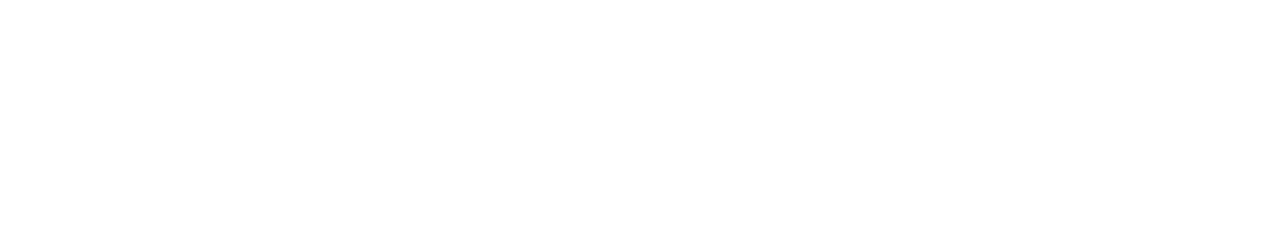
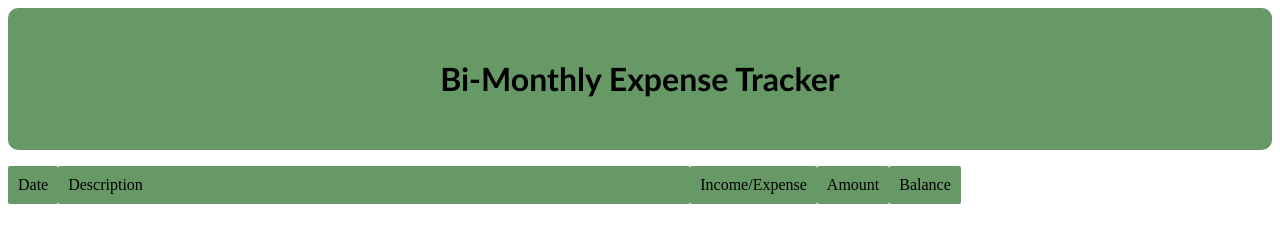
Before and after one commit to BigEVK/MoneyTracker, a plain HTML site: page index.html in a window 1280 px wide. Drawn offline with Linux system fonts and the light colour scheme.

Commit message:
initial layout

```diff
--- a/assets/css/style.css
+++ b/assets/css/style.css
@@ -0,0 +1,35 @@
+* {
+    box-sizing: border-box;
+}
+body {
+
+}
+header {
+    background: #669966;
+    font-family:'Gill Sans', 'Gill Sans MT', Calibri, 'Trebuchet MS', sans-serif;
+    border-radius: 10px;
+    padding: 30px 30px;
+}
+h1 {
+    text-align: center;
+}
+
+.lineItemOne {
+    display: flex;
+    /* box-sizing: content-box; */
+    align-content: stretch;
+    width: 100%;
+}
+.date .desc .incExp .amount .balance {
+    display: block;
+
+    background: #669966;
+}
+#container {
+    background: #669966;
+    border-radius: 2px;
+    padding: 10px
+}
+.desc {
+    width: 50%;
+}
--- a/index.html
+++ b/index.html
@@ -1,12 +1,39 @@
 <!DOCTYPE html>
 <html lang="en">
+
 <head>
     <meta charset="UTF-8">
     <meta http-equiv="X-UA-Compatible" content="IE=edge">
     <meta name="viewport" content="width=device-width, initial-scale=1.0">
     <title>Money Tracker</title>
+    <link rel="stylesheet" href="./assets/css/style.css">
 </head>
+
 <body>
+    <Header>
+        <h1 class="page-title">Bi-Monthly Expense Tracker</h1>
+    </Header>
+
+    <div class="lineItemOne">
+        <div class="date">
+            <p id="container">Date</p>
+        </div>
+        <div class="desc">
+            <p id="container">Description</p>
+        </div>
+        <div class="incExp">
+            <p id="container">Income/Expense</p>
+        </div>
+        <div class="amount">
+            <p id="container">Amount</p>
+        </div>
+        <div class="balance">
+            <p id="container">Balance</p>
+        </div>
+
+    </div>
+
 
 </body>
+
 </html>
```
